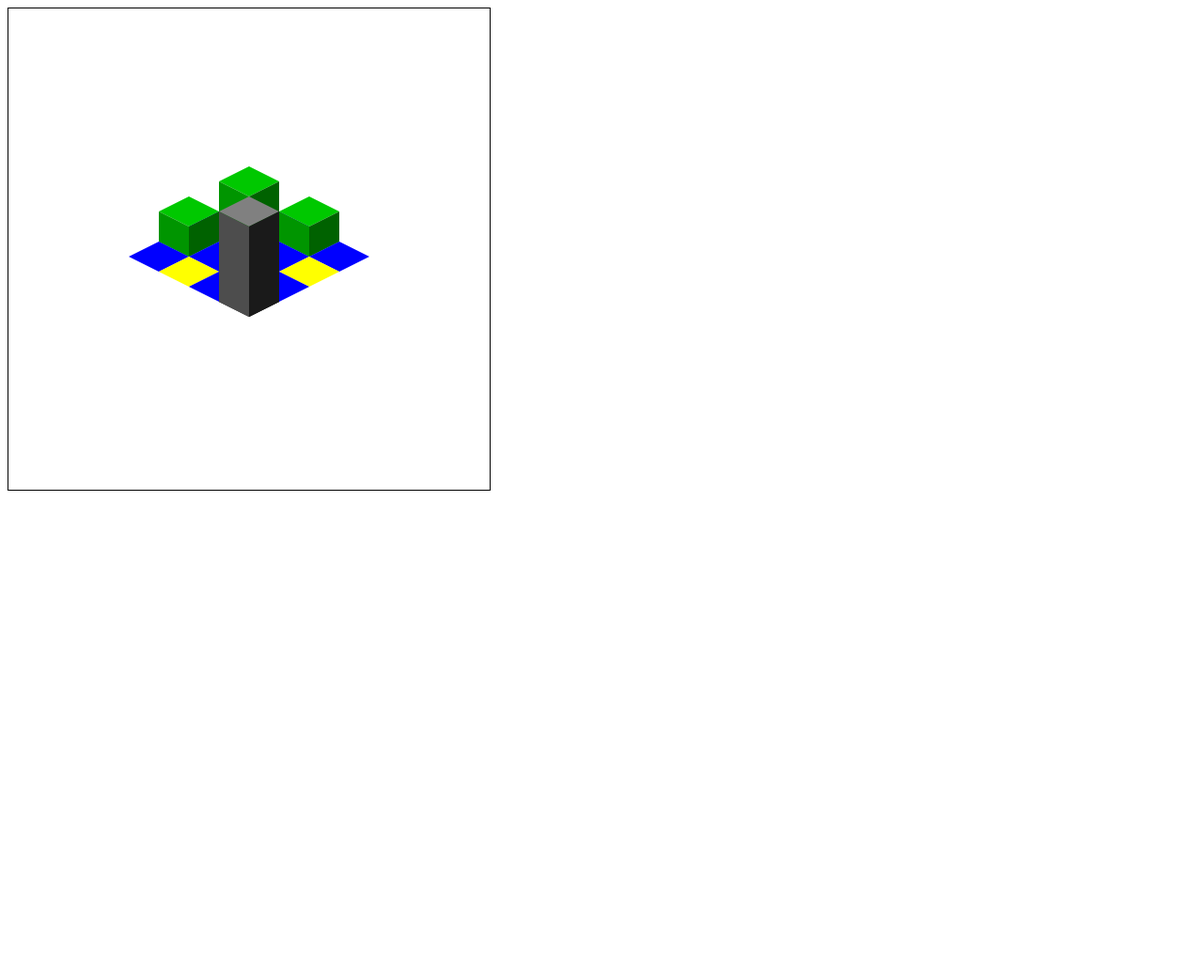
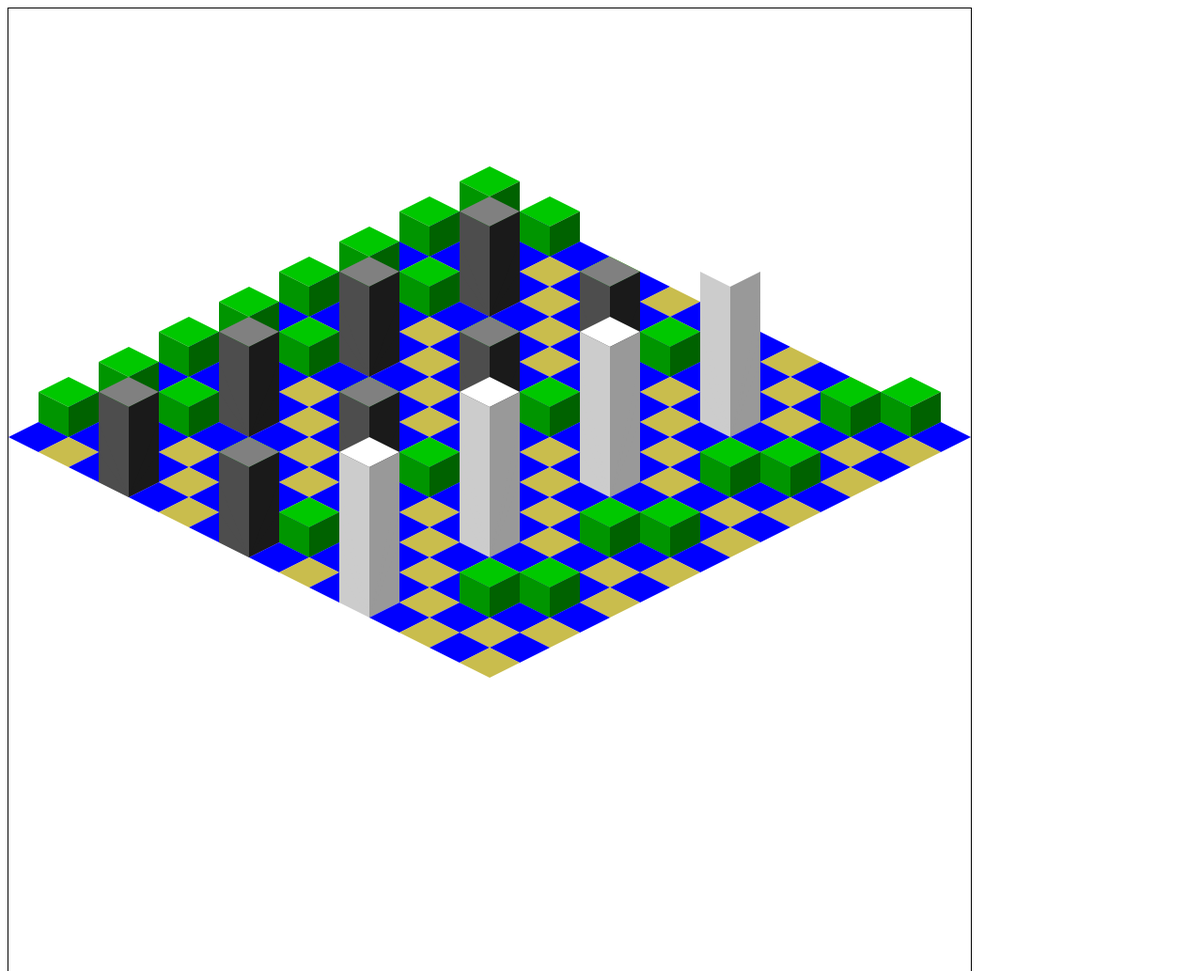
Before and after one commit to bbade/iso-ts, a plain HTML site: page ai-iso.html in a window 1280 px wide. Shown: the top 1033 px of the page at 94% size. Before the commit the page ends 800 px from the top, so only its background shows below. Drawn offline with Linux system fonts and the light colour scheme.

Commit message:
last commit before i wrote code

```diff
--- a/ai-iso.html
+++ b/ai-iso.html
@@ -11,7 +11,7 @@
 </head>
 <body>
 
-<canvas id="myCanvas" width="512" height="512"></canvas>
+  <canvas id="myCanvas" width="1024" height="1024"></canvas>
 
   <script>
     const TILE_WIDTH = 64;
@@ -21,18 +21,31 @@
     const ctx = canvas.getContext("2d");
 
     const board = [
-    [1, 0, 2, 0],
-    [0, 3, 0, 1],
-    [2, 0, 1, 0],
-    [0, 1, 0, 4],
+    [1, 0, 2, 0, 1, 0, 1, 0, 2, 0, 1, 0, 1, 0, 2, 0],
+    [0, 3, 0, 1, 0, 2, 0, 1, 0, 3, 0, 1, 0, 2, 0, 1],
+    [2, 0, 1, 0, 1, 0, 1, 0, 2, 0, 4, 0, 1, 0, 1, 0],
+    [0, 1, 0, 4, 0, 1, 0, 4, 0, 1, 0, 6, 0, 1, 0, 1],
+    [1, 0, 2, 0, 1, 0, 1, 0, 2, 0, 1, 0, 1, 0, 2, 0],
+    [0, 3, 0, 1, 0, 2, 0, 1, 0, 3, 0, 1, 0, 2, 0, 1],
+    [2, 0, 1, 0, 1, 0, 1, 0, 2, 0, 4, 0, 1, 0, 1, 0],
+    [0, 1, 0, 4, 0, 1, 0, 4, 0, 1, 0, 6, 0, 1, 0, 1],
+    [1, 0, 2, 0, 1, 0, 1, 0, 2, 0, 1, 0, 1, 0, 2, 0],
+    [0, 3, 0, 1, 0, 2, 0, 1, 0, 3, 0, 1, 0, 2, 0, 1],
+    [2, 0, 1, 0, 1, 0, 1, 0, 2, 0, 4, 0, 1, 0, 1, 0],
+    [0, 1, 0, 4, 0, 1, 0, 4, 0, 1, 0, 6, 0, 1, 0, 1],
+    [1, 0, 2, 0, 1, 0, 1, 0, 2, 0, 1, 0, 1, 0, 2, 0],
+    [0, 3, 0, 1, 0, 2, 0, 1, 0, 3, 0, 1, 0, 2, 0, 1],
+    [2, 0, 1, 0, 1, 0, 1, 0, 2, 0, 4, 0, 1, 0, 1, 0],
+    [0, 1, 0, 4, 0, 1, 0, 4, 0, 1, 0, 6, 0, 1, 0, 1],
   ];
+
 
     let highlightedTile = null; // { x: boardX, y: boardY } or null
 
     function getColorByElevation(elevation) {
       switch (elevation) {
         case 0: return "#0000ff"; // blue (water)
-      case 1: return "#ffff00"; // yellow (sandy)
+        case 1: return "#c9bd4d "; // yellow (sandy)
         case 2: case 3: return "#00c800"; // green (grass)
         case 4: case 5: return "#808080"; // gray (mountain)
         case 6: return "#ffffff"; // white (snow)
@@ -43,6 +56,22 @@
     function drawTile(boardX, boardY, zHeight, color, context, isHighlighted) {
       const isoX = (boardX - boardY) * TILE_WIDTH / 2;
       const isoY = (boardX + boardY) * TILE_HEIGHT / 2;
+      const topOffsetY = -zHeight * TILE_HEIGHT;
+
+      // Calculate vertices
+      const v1x = isoX;
+      const v1y = isoY + topOffsetY;
+
+      const v2x = isoX + TILE_WIDTH / 2;
+      const v2y = isoY + TILE_HEIGHT / 2 + topOffsetY;
+
+      const v3x = isoX;
+      const v3y = isoY + TILE_HEIGHT + topOffsetY;
+
+      const v4x = isoX - TILE_WIDTH / 2;
+      const v4y = isoY + TILE_HEIGHT / 2 + topOffsetY;
+
+      const v5y = isoY + TILE_HEIGHT; // Bottom-left and bottom-right points
 
       let drawColor = color;
       if (isHighlighted) {
@@ -52,10 +81,10 @@
       // --- Top Face ---
       context.fillStyle = drawColor;
       context.beginPath();
-    context.moveTo(isoX, isoY - zHeight * TILE_HEIGHT);
-    context.lineTo(isoX + TILE_WIDTH / 2, isoY + TILE_HEIGHT / 2 - zHeight * TILE_HEIGHT);
-    context.lineTo(isoX, isoY + TILE_HEIGHT - zHeight * TILE_HEIGHT);
-    context.lineTo(isoX - TILE_WIDTH / 2, isoY + TILE_HEIGHT / 2 - zHeight * TILE_HEIGHT);
+      context.moveTo(v1x, v1y);
+      context.lineTo(v2x, v2y);
+      context.lineTo(v3x, v3y);
+      context.lineTo(v4x, v4y);
       context.closePath();
       context.fill();
 
@@ -64,20 +93,20 @@
         // --- Left Face ---
         context.fillStyle = adjustBrightness(drawColor, -0.2);
         context.beginPath();
-      context.moveTo(isoX - TILE_WIDTH / 2, isoY + TILE_HEIGHT / 2 - zHeight * TILE_HEIGHT);
-      context.lineTo(isoX, isoY + TILE_HEIGHT - zHeight * TILE_HEIGHT);
-      context.lineTo(isoX, isoY + TILE_HEIGHT);
-      context.lineTo(isoX - TILE_WIDTH / 2, isoY + TILE_HEIGHT / 2);
+        context.moveTo(v4x, v4y);
+        context.lineTo(v3x, v3y);
+        context.lineTo(v1x, v5y);          // v5: Bottom point
+        context.lineTo(v4x, v4y + TILE_HEIGHT); //v6
         context.closePath();
         context.fill();
 
         // --- Right Face ---
         context.fillStyle = adjustBrightness(drawColor, -0.4);
         context.beginPath();
-      context.moveTo(isoX + TILE_WIDTH / 2, isoY + TILE_HEIGHT / 2 - zHeight * TILE_HEIGHT);
-      context.lineTo(isoX, isoY + TILE_HEIGHT - zHeight * TILE_HEIGHT);
-      context.lineTo(isoX, isoY + TILE_HEIGHT);
-      context.lineTo(isoX + TILE_WIDTH / 2, isoY + TILE_HEIGHT / 2);
+        context.moveTo(v2x, v2y);
+        context.lineTo(v3x, v3y);
+        context.lineTo(v1x, v5y);          // v5: Bottom point
+        context.lineTo(v2x, v2y + TILE_HEIGHT); //v7
         context.closePath();
         context.fill();
       }
@@ -103,7 +132,11 @@
       else if (g < 0) g = 0;
 
       let newColor = (g | (b << 8) | (r << 16)).toString(16);
-    while (newColor.length < 6) { newColor = "0" + newColor; }
+
+      while(newColor.length < 6){
+        newColor = "0" + newColor;
+      }
+
       return (usePound ? "#" : "") + newColor;
     }
 
```
Also changed, not shown: upload-and-draw.html (added, +102 -0 lines). Lines whose indentation alone changed are shown as unchanged.
